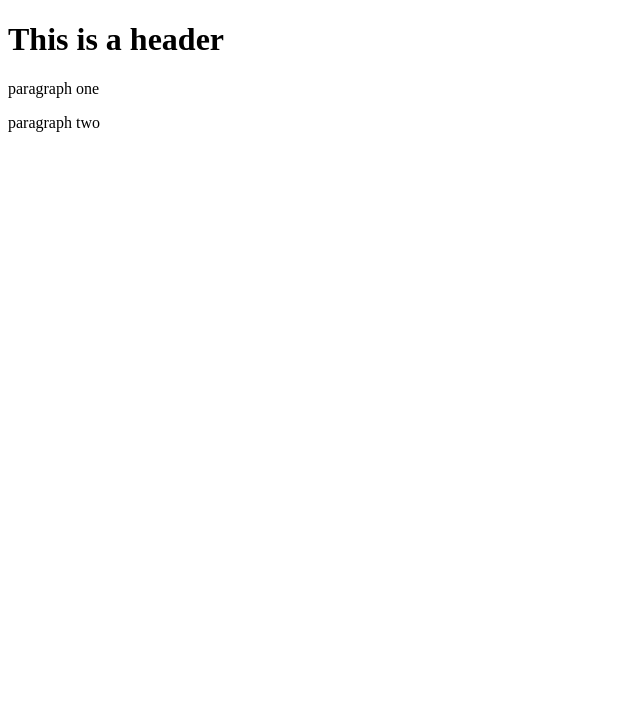
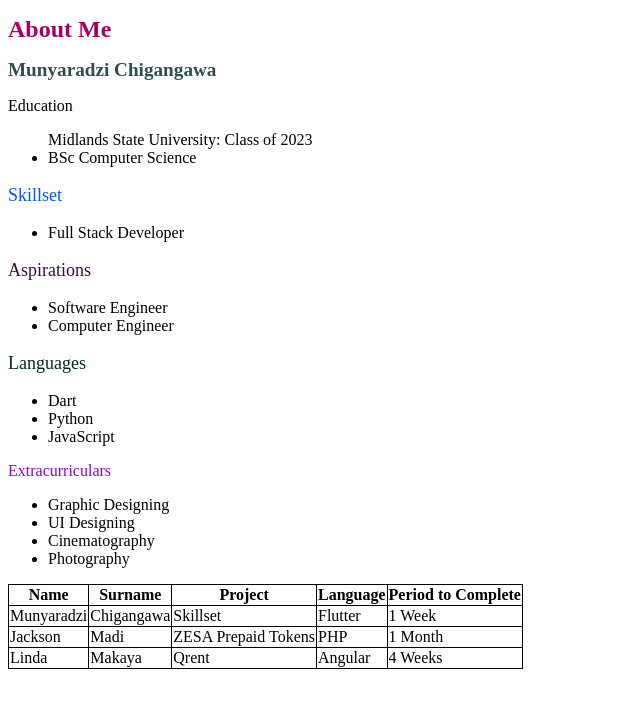
Before and after one commit to Munyaradzi-Chigangawa/my-web, a website: page index.html in a window 1280 px wide. Shown: the whole page, without its empty margins (0-640 px from the left). Drawn offline with Linux system fonts and the light colour scheme.

Commit message:
update to index.html

```diff
--- a/index.html
+++ b/index.html
@@ -1,10 +1,77 @@
 <!DOCTYPE html>
-<html>
-    <head></head>
-    <body>
-        <h1>This is a header</h1>
-        <p>paragraph one</p>
-        <p>paragraph two</p>
+<html lang="en">
+<head>
+  <title>Munyaradzi Chigangawa</title>
+</head>
+<body>
+    <h1 style="color: rgb(168, 0, 98);font-size:x-large;">About Me</h1>
+    <h2 style="color: darkslategrey;font-size: larger;">Munyaradzi Chigangawa</h2>
+    <p class="Education">Education</p>
+    <ul>
+        Midlands State University: Class of 2023
+      <li>BSc Computer Science</li>
+    </ul>
+    <p style="color: rgb(6, 85, 255); font-size:large;">Skillset</p>
+    <ul>
+      <li>Full Stack Developer</li>
+    </ul>
+    <p style="color: rgb(63, 10, 60); font-size:large;">Aspirations</p>
+    <ul>
+      <li>Software Engineer</li>
+      <li>Computer Engineer</li>
+    </ul>
+    <p style="color: rgb(0, 46, 19); font-size:large;">Languages</p>
+    <ul>
+      <li>Dart</li>
+      <li>Python</li>
+      <li>JavaScript</li>
+    </ul>
+    <p style="color: darkviolet; font-size: medium;">Extracurriculars</p>
+    <ul>
+      <li>Graphic Designing</li>
+      <li>UI Designing</li>
+      <li>Cinematography</li>
+      <li>Photography</li>
+    </ul>
+    <style>
+    table, th, td {
+        border: 1px solid black;
+        border-collapse: collapse;
+      }
+      </style>
+      </head>
+      <body>
 
-    </body>
+      <table>
+        <tr>
+          <th>Name</th>
+          <th>Surname</th>
+          <th>Project</th>
+          <th>Language</th>
+          <th>Period to Complete</th>
+        </tr>
+        <tr>
+          <td>Munyaradzi</td>
+          <td>Chigangawa</td>
+          <td>Skillset</td>
+          <td>Flutter</td>
+          <td>1 Week</td>
+        </tr>
+        <tr>
+            <td>Jackson</td>
+            <td>Madi</td>
+            <td>ZESA Prepaid Tokens</td>
+            <td>PHP</td>
+            <td>1 Month</td>
+        </tr>
+        <tr>
+            <td>Linda</td>
+            <td>Makaya</td>
+            <td>Qrent</td>
+            <td>Angular</td>
+            <td>4 Weeks</td>
+        </tr>
+      </table>
+
+</body>
 </html>
```
Also changed, not shown: 1 other file.
